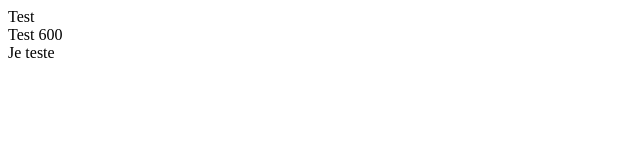
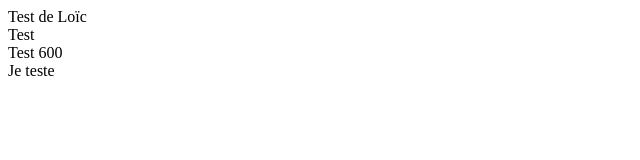
Before and after one commit to Francois-Developpeur/Recette_de_cuisine, a plain HTML site: page index.html in a window 1280 px wide. Shown: the whole page, without its empty margins (0-640 px from the left). Drawn offline with Linux system fonts and the light colour scheme.

Commit message:
Test Loïc

```diff
--- a/index.html
+++ b/index.html
@@ -29,7 +29,7 @@
     <footer>
         <nav>
             <div class="recipe-book">
-
+                Test de Loïc
             </div>
             <div class="shopping-basket">
                 Test
```
